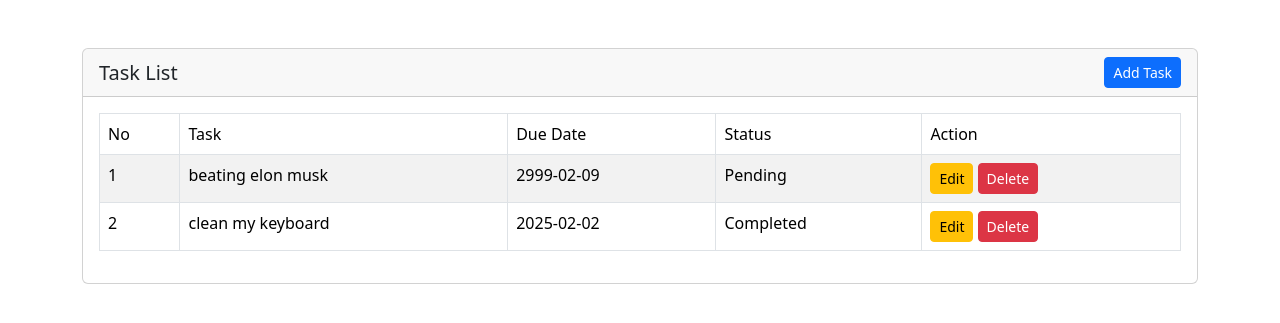
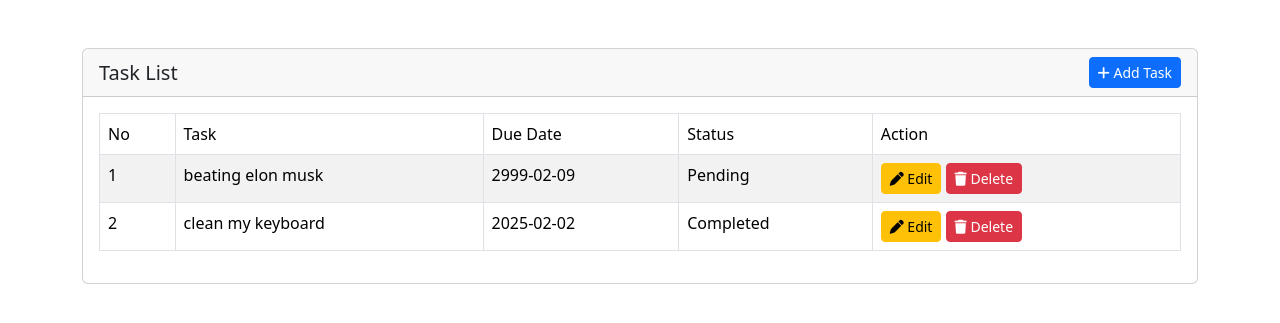
Before and after one commit to AzmiFirmansah/todolist-php-bootstrap, a PHP site: page /index.php in a window 1280 px wide. Shown: the part 56-379 px from the top of the page. Run offline with PHP 8.4, Linux system fonts and the light colour scheme; data comes from the database, SQL or seed files in the repository.

Commit message:
Added Font Awesome for icons

```diff
--- a/edit_task.php
+++ b/edit_task.php
@@ -13,8 +13,12 @@ $row = mysqli_fetch_array($result);
     <meta charset="UTF-8">
     <meta name="viewport" content="width=device-width, initial-scale=1.0">
     <title>Edit Task</title>
+
     <!-- Bootstrap CSS -->
     <link href="https://cdn.jsdelivr.net/npm/bootstrap@5.3.3/dist/css/bootstrap.min.css" rel="stylesheet">
+
+    <!-- Font Awesome -->
+    <link rel="stylesheet" href="https://cdnjs.cloudflare.com/ajax/libs/font-awesome/6.7.2/css/all.min.css" />
 </head>
 
 <body>
--- a/index.php
+++ b/index.php
@@ -12,8 +12,12 @@ $result = mysqli_query($conn, $query);
     <meta charset="UTF-8">
     <meta name="viewport" content="width=device-width, initial-scale=1.0">
     <title>Todolist UKK 2025</title>
+
     <!-- bootstrap CSS -->
     <link href="https://cdn.jsdelivr.net/npm/bootstrap@5.3.3/dist/css/bootstrap.min.css" rel="stylesheet">
+
+    <!-- Font Awesome -->
+    <link rel="stylesheet" href="https://cdnjs.cloudflare.com/ajax/libs/font-awesome/6.7.2/css/all.min.css" />
 </head>
 
 <body>
@@ -34,7 +38,7 @@ $result = mysqli_query($conn, $query);
                         <h5 class="mb-0">Task List</h5>
                         <!-- Button trigger modal -->
                         <button type="button" class="btn btn-primary btn-sm" data-bs-toggle="modal" data-bs-target="#addTaskModal">
-                            Add Task
+                            <i class="fa-solid fa-plus"></i> Add Task
                         </button>
                     </div>
                     <div class="card-body">
@@ -86,8 +90,13 @@ $result = mysqli_query($conn, $query);
                                             <td>" . $row['due_date'] . "</td>
                                             <td>" . $row['status'] . "</td>
                                             <td>
-                                                <a href='edit_task.php?id=" . $row['id'] . "' class='btn btn-warning btn-sm'>Edit</a>
-                                                <a href='delete_task.php?id=" . $row['id'] . "' class='btn btn-danger btn-sm' onclick='return confirm(\"Are you sure?\")'>Delete</a>
+                                                <a href='edit_task.php?id=" . $row['id'] . "' class='btn btn-warning btn-sm'>
+                                                    <i class='fa-solid fa-pen'></i> Edit
+                                                </a>
+                                               <a href='delete_task.php?id=" . $row['id'] . "' class='btn btn-danger btn-sm' onclick='return confirm(\"Are you sure?\")'>
+                                                    <i class='fa-solid fa-trash'></i> Delete
+                                                </a>
+
                                             </td>
                                         </tr>";
                                         $no++;
```
